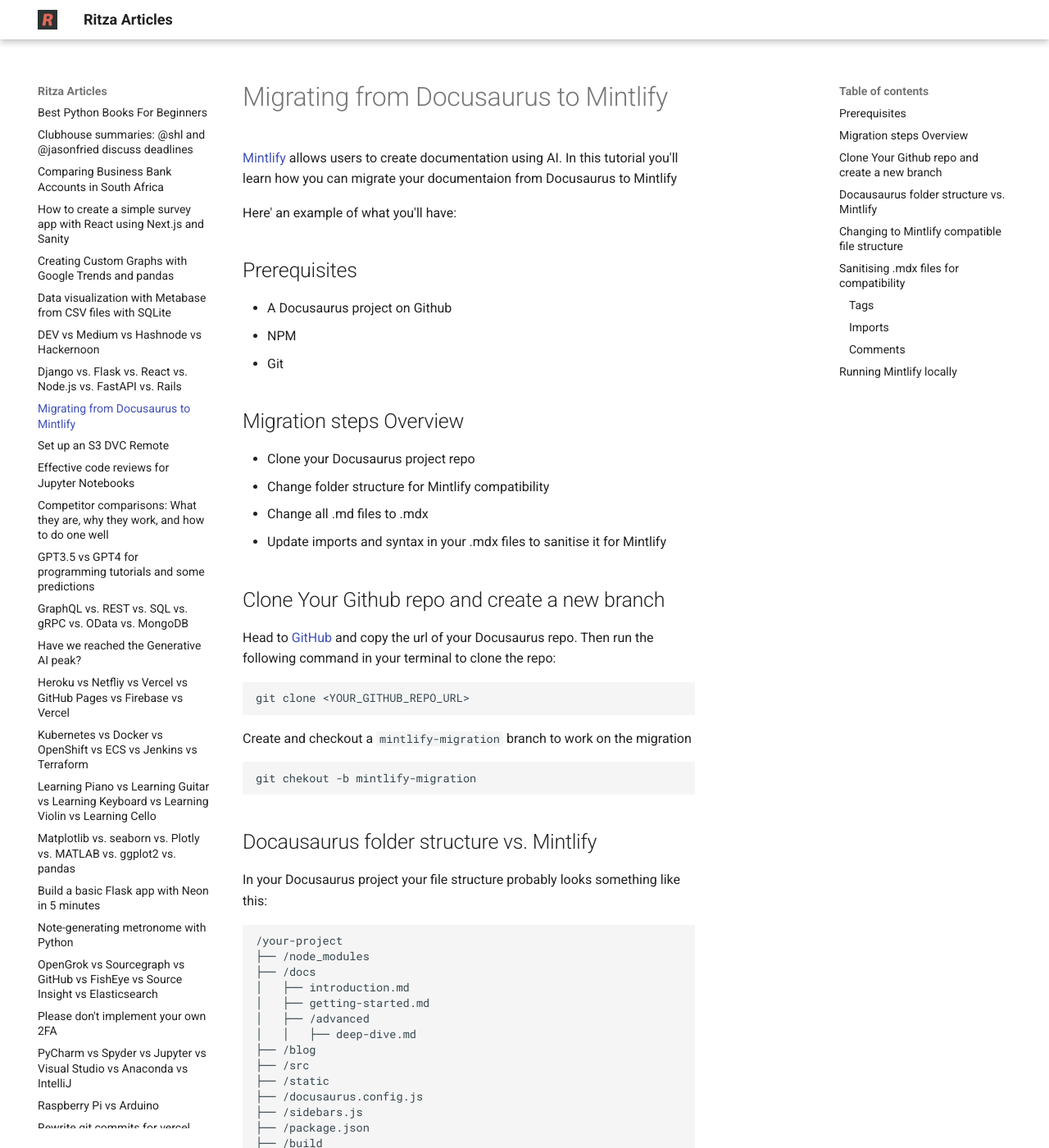
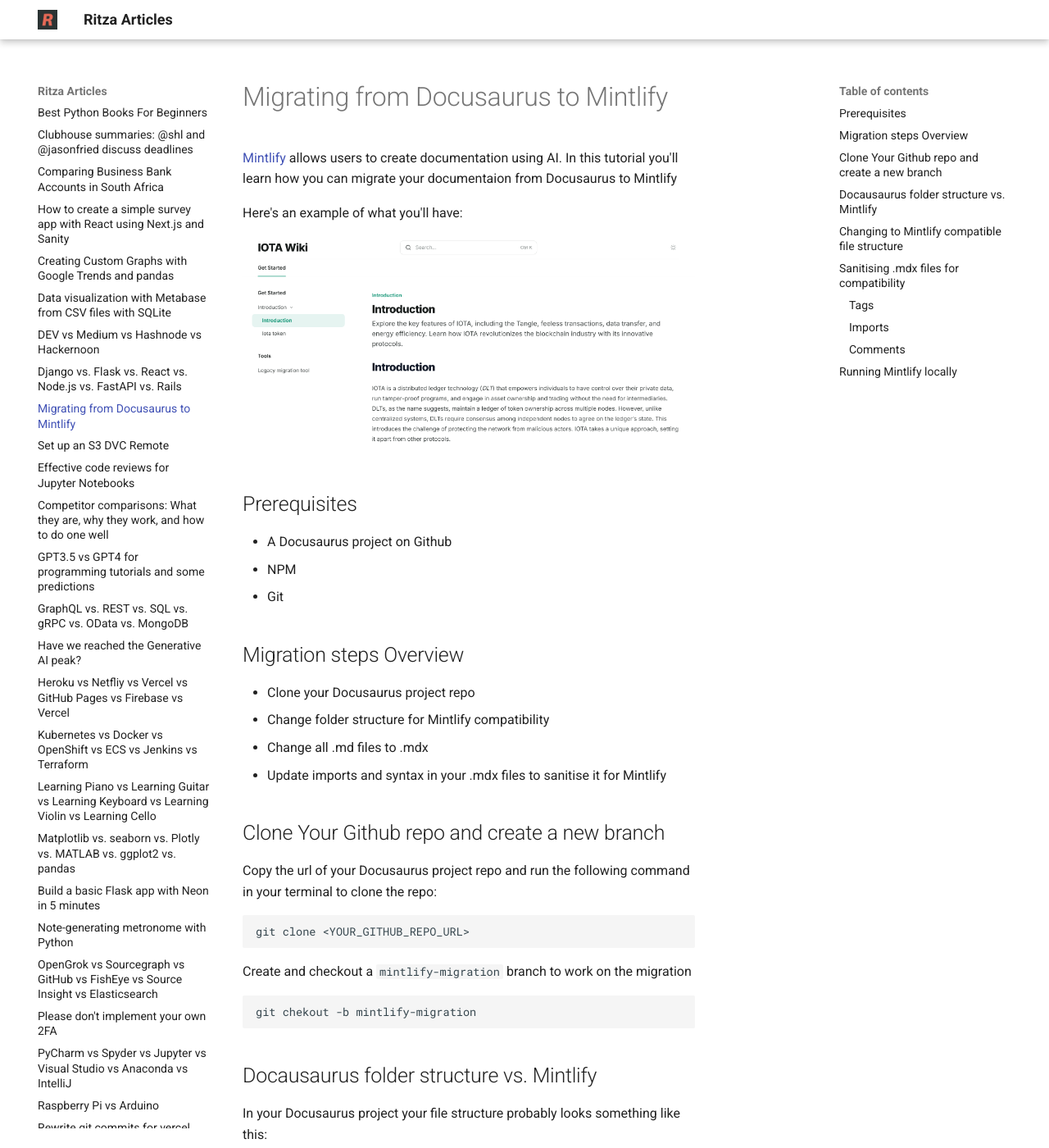
Before and after one commit to ritza-co/internal-articles, an MkDocs documentation site: the page built from docs/docusaurus-to-mintlify-migration.md, in a window 1280 px wide and 1400 px high. Shown: the whole window at 82% size. Built offline with MkDocs 1.6.1 and Material for MkDocs 9.7.7, drawn with Linux system fonts in a browser that asks for light colours; some of the changed text lies outside the part shown.

Commit message:
Updated guide

````diff
--- a/docs/docusaurus-to-mintlify-migration.md
+++ b/docs/docusaurus-to-mintlify-migration.md
@@ -2,7 +2,9 @@
 
 [Mintlify](https://mintlify.com) allows users to create documentation using AI. In this tutorial you'll learn how you can migrate your documentaion from Docusaurus to Mintlify
 
-Here' an example of what you'll have:
+Here's an example of what you'll have:
+
+![Home page](<assets/docusaurus-to-mintlify-migration/Screenshot 2024-12-09 173627.png>)
 
 ## Prerequisites
 
@@ -19,7 +21,7 @@
 
 ## Clone Your Github repo and create a new branch
 
-Head to [GitHub](https://github.com) and copy the url of your Docusaurus repo. Then run the following command in your terminal to clone the repo:
+Copy the url of your Docusaurus project repo and run the following command in your terminal to clone the repo:
 
 ```bash
 git clone <YOUR_GITHUB_REPO_URL>
@@ -76,11 +78,9 @@
 
 ## Changing to Mintlify compatible file structure
 
-There's alot of stuff we won't need from Docusaurus project. You can delete `docusaurus.config.js`, `sidebars.js`, `/blog` and `/build`
+There's alot of stuff we won't need from Docusaurus project. You can delete `docusaurus.config.js`, `sidebars.js`, `/blog` and `/build`.
 
-In mintlify each page is a `.mdx` file with the **same** name as the parent folder.
-
-For example:
+In mintlify each page is a `.mdx` file with the **same** name as the parent folder. For example:
 
 ```bash
 ├── /docs
````
